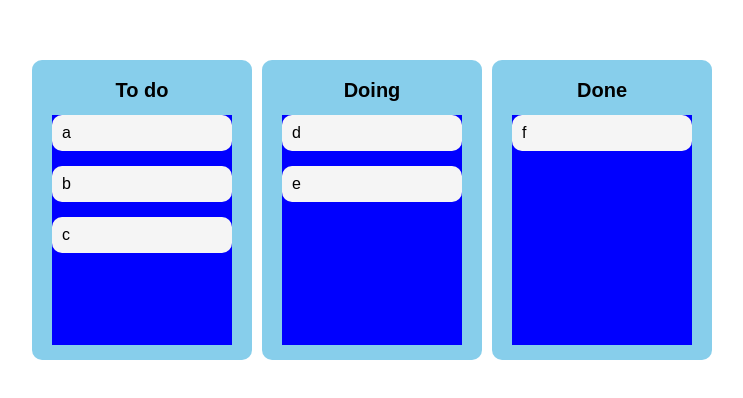
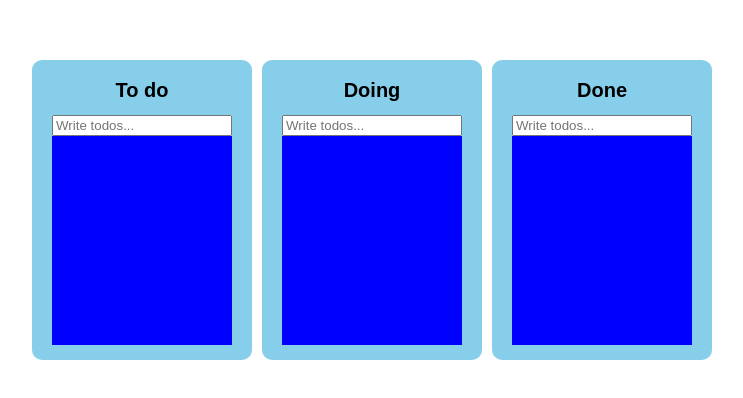
Before and after one commit to lee-yun-pyo/kanban-app, a React (Create React App) app: page / in a window 1280 px wide. Shown: the part 190-588 px from the top of the page, without its empty margins (268-1011 px from the left). Built offline with nearby package versions, Linux system fonts and the light colour scheme.

Commit message:
Update state in atoms.ts

```diff
--- a/package.json
+++ b/package.json
@@ -13,6 +13,7 @@
     "react": "^18.2.0",
     "react-beautiful-dnd": "^13.1.1",
     "react-dom": "^18.2.0",
+    "react-hook-form": "^7.43.0",
     "react-scripts": "5.0.1",
     "recoil": "^0.7.6",
     "styled-components": "^5.3.6",
--- a/src/Components/DraggableTodo.tsx
+++ b/src/Components/DraggableTodo.tsx
@@ -10,13 +10,14 @@ const Card = styled.li<{ isDragging: boolean }>`
 `;
 
 interface IDraggableProps {
-  todo: string;
+  todoId: number;
+  todoText: string;
   index: number;
 }
 
-function DraggableTodo({ todo, index }: IDraggableProps) {
+function DraggableTodo({ todoId, todoText, index }: IDraggableProps) {
   return (
-    <Draggable key={todo} draggableId={todo} index={index}>
+    <Draggable draggableId={todoId + ""} index={index}>
       {(provided, snapshot) => (
         <Card
           ref={provided.innerRef}
@@ -24,7 +25,7 @@ function DraggableTodo({ todo, index }: IDraggableProps) {
           {...provided.draggableProps}
           isDragging={snapshot.isDragging}
         >
-          {todo}
+          {todoText}
         </Card>
       )}
     </Draggable>
--- a/src/Components/DroppableCategory.tsx
+++ b/src/Components/DroppableCategory.tsx
@@ -1,6 +1,9 @@
 import { Droppable } from "react-beautiful-dnd";
 import styled from "styled-components";
 import DraggableTodo from "./DraggableTodo";
+import { useForm } from "react-hook-form";
+import { ITodo, todoState } from "../atoms";
+import { useRecoilState } from "recoil";
 
 const Wrapper = styled.div`
   background-color: skyblue;
@@ -15,6 +18,12 @@ const Title = styled.span`
   font-weight: 600;
   font-size: 20px;
   margin-bottom: 15px;
+`;
+const Form = styled.form`
+  width: 100%;
+  input {
+    width: 100%;
+  }
 `;
 
 interface IBoardProps {
@@ -34,14 +43,35 @@ const Board = styled.ul<IBoardProps>`
 `;
 
 interface IDroppableProps {
-  todos: string[];
+  todos: ITodo[];
   boardId: string;
 }
 
 function DroppableCategory({ todos, boardId }: IDroppableProps) {
+  const [todo, setTodo] = useRecoilState(todoState);
+  const { register, setValue, handleSubmit } = useForm();
+  const onValid = ({ todo }: any) => {
+    const newObj = {
+      id: Date.now(),
+      text: todo,
+    };
+    setTodo((allBoard) => {
+      return {
+        ...allBoard,
+        [boardId]: [newObj, ...allBoard[boardId]],
+      };
+    });
+    setValue("todo", "");
+  };
   return (
     <Wrapper>
       <Title>{boardId}</Title>
+      <Form onSubmit={handleSubmit(onValid)}>
+        <input
+          {...register("todo", { required: true })}
+          placeholder="Write todos..."
+        />
+      </Form>
       <Droppable droppableId={boardId}>
         {(provided, snapshot) => (
           <Board
@@ -51,7 +81,12 @@ function DroppableCategory({ todos, boardId }: IDroppableProps) {
             {...provided.droppableProps}
           >
             {todos.map((todo, index) => (
-              <DraggableTodo key={todo} todo={todo} index={index} />
+              <DraggableTodo
+                key={todo.id}
+                todoId={todo.id}
+                todoText={todo.text}
+                index={index}
+              />
             ))}
             {provided.placeholder}
           </Board>
--- a/src/Components/Todolist.tsx
+++ b/src/Components/Todolist.tsx
@@ -30,8 +30,9 @@ function Todolist() {
       // same board movement
       setTodos((oldTodos) => {
         const copyTodos = [...oldTodos[source.droppableId]];
+        const todoObj = copyTodos[source.index];
         copyTodos.splice(source.index, 1);
-        copyTodos.splice(destination.index, 0, draggableId);
+        copyTodos.splice(destination.index, 0, todoObj);
         return {
           ...oldTodos,
           [source.droppableId]: copyTodos,
@@ -43,8 +44,9 @@ function Todolist() {
       setTodos((oldTodos) => {
         const sourceTodos = [...oldTodos[source.droppableId]];
         const destTodos = [...oldTodos[destination.droppableId]];
+        const todoObj = sourceTodos[source.index];
         sourceTodos.splice(source.index, 1);
-        destTodos.splice(destination.index, 0, draggableId);
+        destTodos.splice(destination.index, 0, todoObj);
         return {
           ...oldTodos,
           [source.droppableId]: sourceTodos,
--- a/src/atoms.ts
+++ b/src/atoms.ts
@@ -1,14 +1,19 @@
 import {atom} from "recoil";
 
+export interface ITodo {
+    id: number;
+    text: string;
+}
+
 interface ITodoState {
-    [key: string]: string[];
+    [key: string]: ITodo[];
 }
 
 export const todoState = atom<ITodoState>({
     key: "todos",
     default: {
-        'To do': ['a', 'b', 'c'],
-        Doing: ['d', 'e'],
-        Done: ['f']
+        'To do': [],
+        Doing: [],
+        Done: []
     }
 })
```
Also changed, not shown: 1 other file (tests, documents, lock files or other folders).
